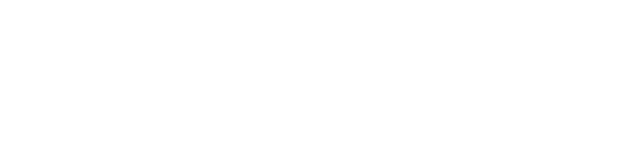
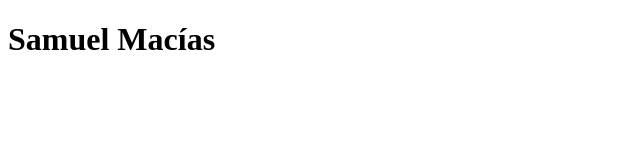
Before and after one commit to snorepolo/tso-names, a plain HTML site: page index.html in a window 1280 px wide. Shown: the whole page, without its empty margins (0-640 px from the left). Drawn offline with Linux system fonts and the light colour scheme.

Commit message:
Añadí mi nombre

```diff
--- a/index.html
+++ b/index.html
@@ -6,6 +6,6 @@
     <title>TSO Names</title>
 </head>
 <body>
-
+ <h1>Samuel Macías</h1>
 </body>
 </html>
```
